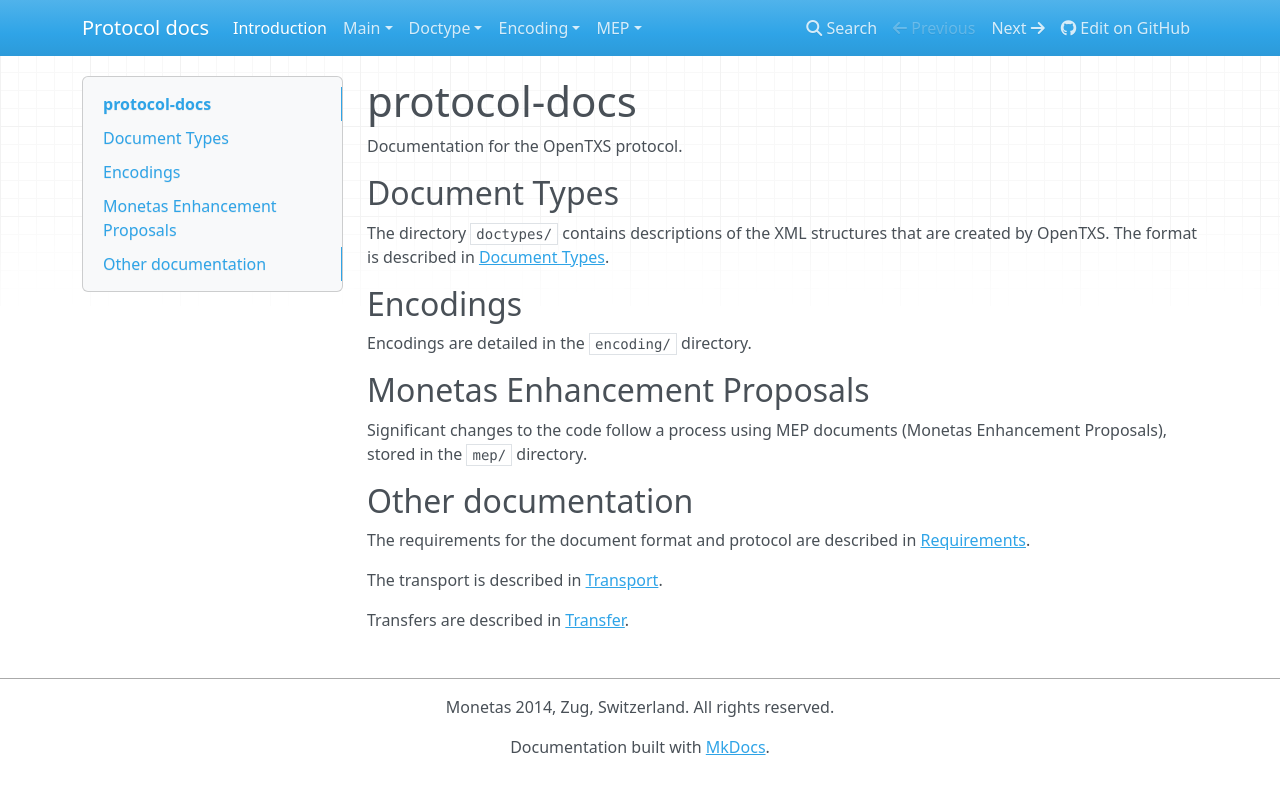
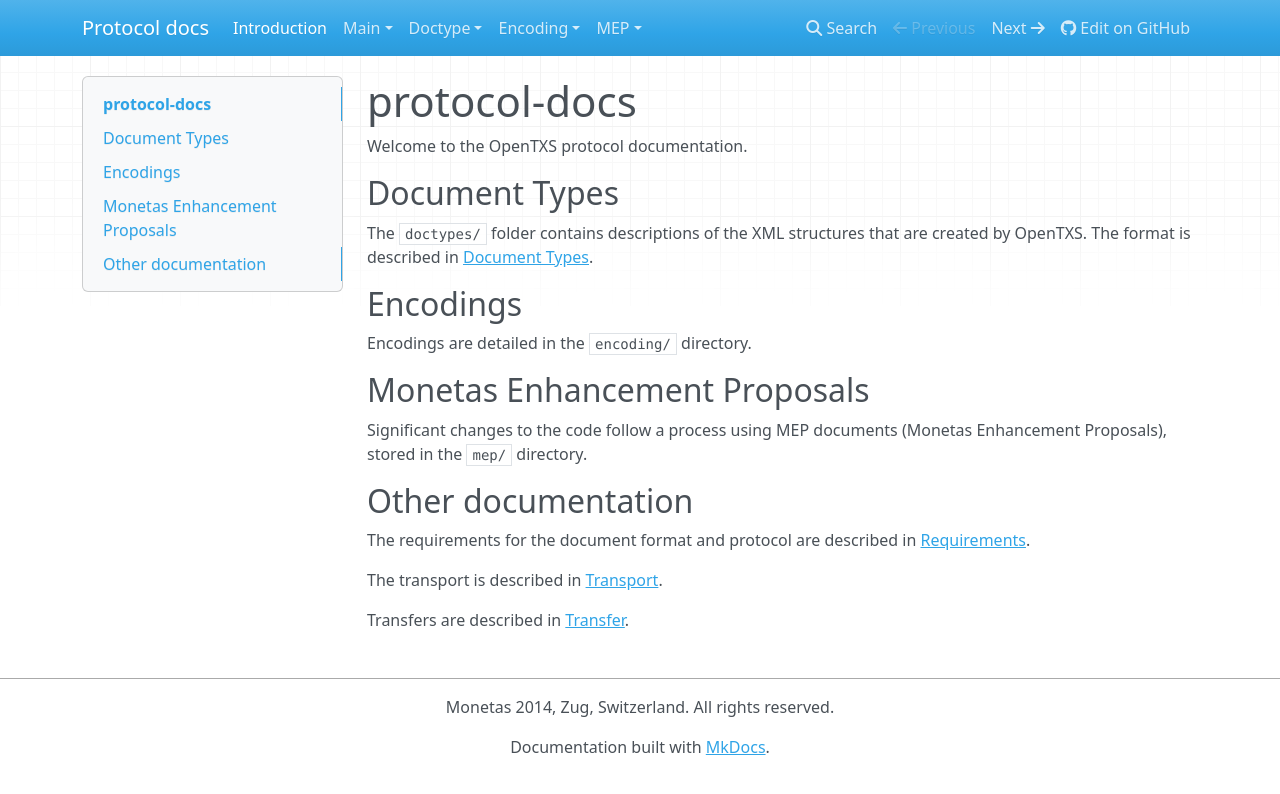
Before and after one commit to Open-Transactions/protocol-docs, an MkDocs documentation site: the page built from content/index.md, in a window 1280 px wide. Shown: the top 794 px of the page. Built offline with MkDocs 1.6.1, drawn with Linux system fonts in a browser that asks for light colours; nearby versions of some CDN libraries; old or Windows-style settings are respelled for this version of MkDocs.

Commit message:
Update index.md

```diff
--- a/content/index.md
+++ b/content/index.md
@@ -1,10 +1,10 @@
 # protocol-docs
 
-Documentation for the OpenTXS protocol.
+Welcome to the OpenTXS protocol documentation.
 
 ## Document Types
 
-The directory `doctypes/` contains descriptions of the XML structures
+The `doctypes/` folder contains descriptions of the XML structures
 that are created by OpenTXS. The format is described in
 [Document Types](DocumentTypes.md).
 
```
